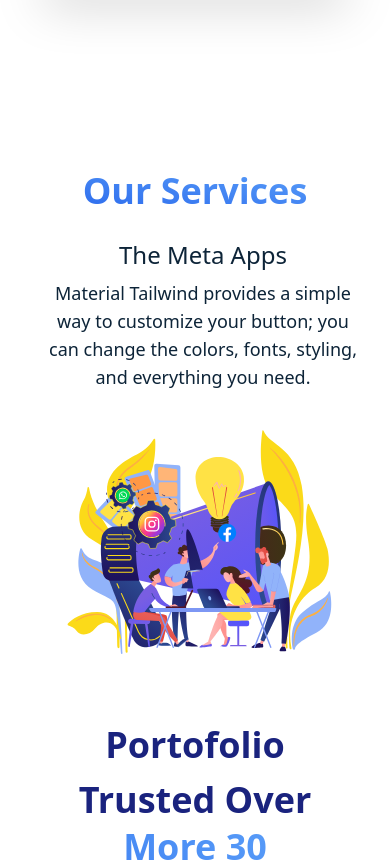
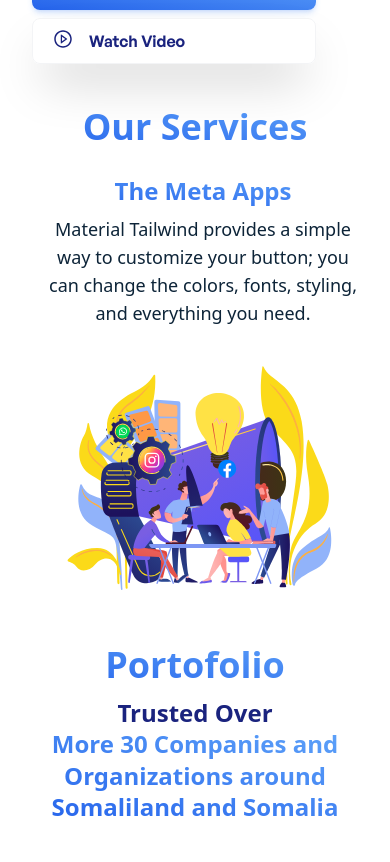
Before and after one commit to saedMuhamed/mareer-digital-agency, a React (Create React App) app: page / in a window 390 px wide. Shown: the part 716-1578 px from the top of the page. Built offline with nearby package versions, Linux system fonts and the light colour scheme.

Commit message:
Small Services change

```diff
--- a/src/Pages/Home.jsx
+++ b/src/Pages/Home.jsx
@@ -83,19 +83,17 @@ const Home = () => {
                   </button>
               </div>
             </div>
-            <div className='hidden w-full sm:w-12/12 sm:mt-32 sm:mr-6 sm:-mb-6 sm:justify-center mt-56 lg:mt-44 lg:w-[800px] md:w-[800px] sm:rounded-xl'>
-           <img src={sideImg} className=' h-full max-w-full ' alt="" />
-            </div>
-            <div className='hidden w-full sm:w-12/12 sm:mt-32 sm:mr-6 sm:-mb-6 sm:justify-center mt-56 lg:mt-44 lg:w-[800px] md:w-[800px] sm:rounded-xl'>
+
+            <div className='invisible lg:visible sm:invisible md:visible w-full sm:w-12/12 sm:mt-32 sm:mr-6 sm:-mb-6 sm:justify-center mt-56 lg:mt-44 lg:w-[800px] md:w-[800px] sm:rounded-xl'>
            <img src={sideImg} className=' h-full max-w-full ' alt="" />
             </div>
        </div>
         </div>
       </div>
-      <div className='relative flex flex-col bg-clip-border  rounded-xl text-gray-500 mx-6 bg-transparent dark:bg-gray-600 md:mx-12 md:-mt-8 sm:mt-2'>
+      <div className='relative flex flex-col bg-clip-border -mt-12  rounded-xl text-gray-500 mx-6 bg-transparent dark:bg-gray-600 md:mx-12 md:-mt-8 sm:mt-2'>
         <div className='container z-20 mx-auto px-2 '>
 
-          <section className='py-10 lg:py-20 sm:space-y-12 '>
+          <section className='py-6 lg:py-20 sm:space-y-12 '>
             {/* Services Sections */}
             <div className='mx-auto mb-4 sm:mb-2 w-full text-center md:w-3/4 lg:w-1/2' >
               <div className='block antialiased font-sans text-4xl leading-[1.3] mb-2 font-bold tracking-normal bg-clip-text text-transparent
@@ -106,7 +104,8 @@ const Home = () => {
             <section className='pt-2 pl-4 sm:items-center sm:justify-center sm:px-0 '>
               <div className='flex flex-wrap  items-center px-0 sm:px-2'>
                 <div className='w-full   lg:w-5/12 sm:items-center sm:px-2 sm:text-center'>
-                  <h1 className='justify-center font-sans font-medium mb-2 text-2xl text-center text-primary-dark md:pr-10 '>   The Meta Apps
+                  <h1 className='justify-center font-sans font-bold mb-2 text-2xl text-center bg-clip-text text-transparent
+                  bg-gradient-to-tr from-blue-600 to-blue-400 md:pr-10 '>   The Meta Apps
                   </h1>
                   <p className='justify-center font-sans font-medium mb-2 text-lg text-center text-primary-dark md:pr-10'>
                 Material Tailwind provides a simple way to customize your button; you can change the colors, fonts, styling, and everything you need.
@@ -126,18 +125,19 @@ const Home = () => {
           <section className='py-10 lg:py-20'>
           {/* Portofolio Section */}
               <div className='mx-auto mb-24 -mt-8 w-full text-center md:w-1/2'>
-              <div className='block antialiased font-sans text-4xl leading-[1.3] mb-2 font-bold tracking-normal text-[#1A237E]'>
+              <div className='block antialiased font-sans text-4xl leading-[1.3] mb-2 font-bold tracking-normal bg-clip-text text-transparent
+                  bg-gradient-to-tr from-blue-600 to-blue-400'>
                 Portofolio
               </div>
-              <h1 className='block antialiased font-sans text-4xl leading-[1.3] mb-2 font-semibold tracking-normal text-[#1A237E]'>
+              <h1 className='block antialiased font-sans text-2xl leading-[1.3] mb-2 font-semibold tracking-normal text-[#1A237E]'>
                 Trusted Over <br />
-                <span className='antialiased font-sans text-4xl leading-[1.3] bg-clip-text text-transparent bg-gradient-to-tr from-blue-600 to-blue-400 inline-block font-black tracking-normal'>
+                <span className='antialiased font-sans text-2xl leading-[1.3] bg-clip-text text-transparent bg-gradient-to-tr from-blue-600 to-blue-400 inline-block font-black tracking-normal'>
           More 30 Companies and Organizations around Somaliland and Somalia
                 </span>
               </h1>
             </div>
             <div class="flex flex-wrap lg:flex-nowrap items-center justify-center space-x-12 md:flex md:flex-wrap sm:flex sm:flex-wrap sm:justify-items-center sm:space-y-2">
-   <div class="bg-gradient-to-r from-indigo-500 via-purple-500 to-pink-500 font-semibold text-center rounded-3xl border shadow-lg p-10 max-w-xs">
+   <div class="font-semibold text-center rounded-3xl border shadow-lg p-10 max-w-xs">
      <img src={Me}  className='mb-3 w-32 h-32 rounded-full shadow-lg mx-auto' alt="" />
      <h1 class="text-lg text-gray-700"> John Doe </h1>
      <h3 class="text-sm text-gray-400 "> Creative Director </h3>
```
